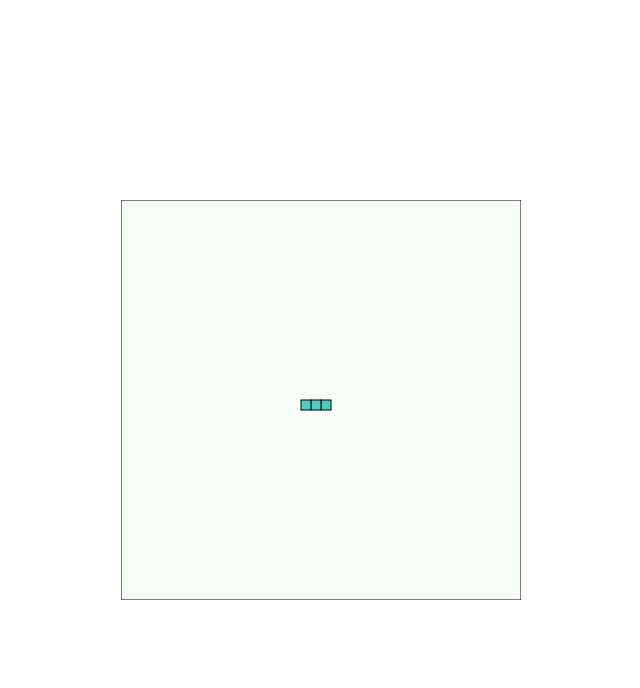
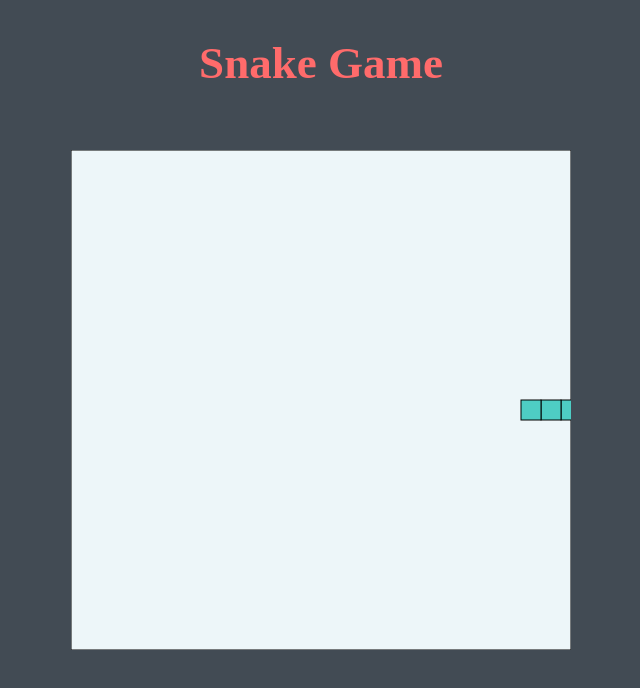
Before and after one commit to AleUngur/Snake, a plain HTML site: page index.html in a window 1280 px wide. Shown: the whole page, without its empty margins (319-959 px from the left). Drawn offline with Linux system fonts and the light colour scheme.

Commit message:
added functions to move the snake

```diff
--- a/index.html
+++ b/index.html
@@ -7,7 +7,8 @@
     <title>Snake</title>
   </head>
   <body>
-        <canvas id="snakeboard" width="400" height="400"></canvas>
+    <div><h2>Snake Game</h2></div>
+      <canvas id="snakeboard" width="500" height="500"></canvas>
     </div>
     <script src="script.js"></script>
 
--- a/script.js
+++ b/script.js
@@ -1,39 +1,52 @@
-const board_border = "#1a535c";
-const board_background = "#f7fff7";
-const snake_col = "#4ecdc4";
-const snake_border = "#1a535c";
+var gameboard_border = "#1a535c";
+var gameboard_background = "#edf6f9";
+var snake_body = "#4ecdc4";
+var snake_border = "#1a535c";
 
 //representing the snake as an array of coordinates
-let snake = [
-  //The yy-coordinate for all parts is always 200
-  { x: 200, y: 200 }, //the snake head
-  { x: 190, y: 200 },
-  { x: 180, y: 200 },
-  //{ x: 170, y: 200 },
-  //{ x: 160, y: 200 },
+var snake = [
+  //The y-coordinate for all parts is always 250
+  { x: 250, y: 250 }, //the snake head
+  { x: 230, y: 250 },
+  { x: 210, y: 250 },
 ];
-//The number of coordinates in the object will be equal to the length of the snake
 
-// Get the canvas element
-const snakeboard = document.getElementById("snakeboard");
+var snakeboard = document.getElementById("snakeboard");
 // Return a two dimensional drawing context
-const snakeboard_ctx = snakeboard.getContext("2d");
+var snakeboard_ctx = snakeboard.getContext("2d");
 
-// Start game
-main();
+// True if changing direction
+var changing_direction = false;
+// to move horizontally
+var dx = 20;
+// to move vertically
+var dy = 0;
+
+document.addEventListener("keydown", changeDirection); //
+
+startGame();
 
 // main function called repeatedly to keep the game running
-function main() {
-  clearCanvas();
-  drawSnake();
+function startGame() {
+  if (gameOver()) return;
+  changing_direction = false;
+  //add a slight delay between each call of the functions
+  setTimeout(function onTick() {
+    clearBoard();
+    moveSnake();
+    //calling drawsnake() every time the snakes moves to see the intermediate moves of the snake
+    drawSnake();
+    startGame();
+  }, 100);
 }
 
 // draw a border around the canvas
-function clearCanvas() {
+//remove all previous positions of the snake
+function clearBoard() {
   //  Select the colour to fill the drawing
-  snakeboard_ctx.fillStyle = board_background;
+  snakeboard_ctx.fillStyle = gameboard_background;
   //  Select the colour for the border of the canvas
-  snakeboard_ctx.strokestyle = board_border;
+  snakeboard_ctx.strokestyle = gameboard_border;
   // Draw a "filled" rectangle to cover the entire canvas
   snakeboard_ctx.fillRect(0, 0, snakeboard.width, snakeboard.height);
   // Draw a "border" around the entire canvas
@@ -43,18 +56,81 @@ function clearCanvas() {
 // Draw the snake on the canvas
 function drawSnake() {
   // Draw each part
-  snake.forEach(drawSnakePart);
+  snake.forEach(drawSnakePart); //fac cu un for!!!
 }
 
 // Draw one snake part
 function drawSnakePart(snakePart) {
   // Set the colour of the snake part
-  snakeboard_ctx.fillStyle = snake_col;
+  snakeboard_ctx.fillStyle = snake_body;
   // Set the border colour of the snake part
   snakeboard_ctx.strokestyle = snake_border;
   // Draw a "filled" rectangle to represent the snake part at the coordinates
   // the part is located
-  snakeboard_ctx.fillRect(snakePart.x, snakePart.y, 10, 10);
+  snakeboard_ctx.fillRect(snakePart.x, snakePart.y, 20, 20);
   // Draw a border around the snake part
-  snakeboard_ctx.strokeRect(snakePart.x, snakePart.y, 10, 10);
+  snakeboard_ctx.strokeRect(snakePart.x, snakePart.y, 20, 20);
 }
+
+function moveSnake() {
+  // Create the new Snake's head
+  var head = { x: snake[0].x + dx, y: snake[0].y + dy };
+  // Add the new head to the beginning of snake body
+  snake.unshift(head);
+  snake.pop(); //delete last bodypart
+}
+
+function gameOver() {
+  for (var i = 2; i < snake.length; i++) {
+    //the head hit a body part
+    if (snake[i].x === snake[0].x && snake[i].y === snake[0].y) {
+      return true;
+    }
+  }
+  if (
+    /*hit left border*/ snake[0].x < 0 ||
+    /*hit right border*/ snake[0].x > snakeboard.width - 20 ||
+    /*hit top border*/ snake[0].y < 0 ||
+    /*hit down border*/ snake[0].y > snakeboard.height - 20
+  ) {
+    return true;
+  }
+}
+
+function changeDirection(event) {
+  var LEFT_KEY = 37;
+  var RIGHT_KEY = 39;
+  var UP_KEY = 38;
+  var DOWN_KEY = 40;
+
+  if (changing_direction) return;
+  changing_direction = true;
+  var keyPressed = event.keyCode;
+  // Prevent the snake from reversing
+  if (dy == -20) {
+    var goingUp = true;
+  } else if (dy == 20) {
+    var goingDown = true;
+  } else if ((dx = 20)) {
+    var goingRight = true;
+  } else if (dx == -20) {
+    var goingLeft = true;
+  }
+  //changing direction of the snake
+  if (keyPressed === LEFT_KEY && !goingRight) {
+    dx = -20;
+    dy = 0;
+  }
+  if (keyPressed === UP_KEY && !goingDown) {
+    dx = 0;
+    dy = -20;
+  }
+  if (keyPressed === RIGHT_KEY && !goingLeft) {
+    dx = 20;
+    dy = 0;
+  }
+  if (keyPressed === DOWN_KEY && !goingUp) {
+    dx = 0;
+    dy = 20;
+  }
+}
--- a/style.css
+++ b/style.css
@@ -4,3 +4,13 @@
   left: 50%;
   transform: translate(-50%, -50%);
 }
+
+h2 {
+  text-align: center;
+  font-size: 45px;
+  color: #ff6b6b;
+}
+
+body {
+  background-color: #424b54;
+}
```
